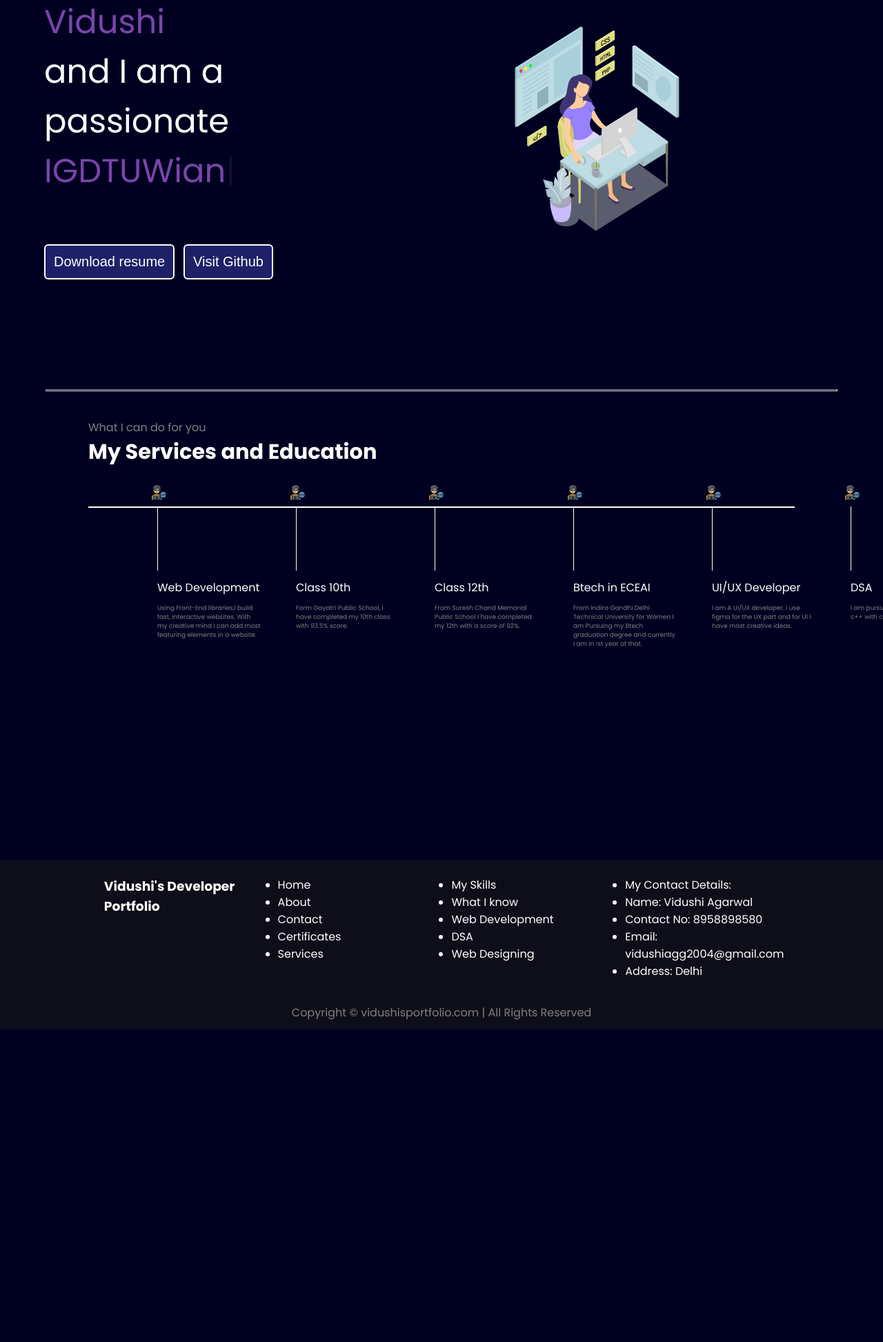
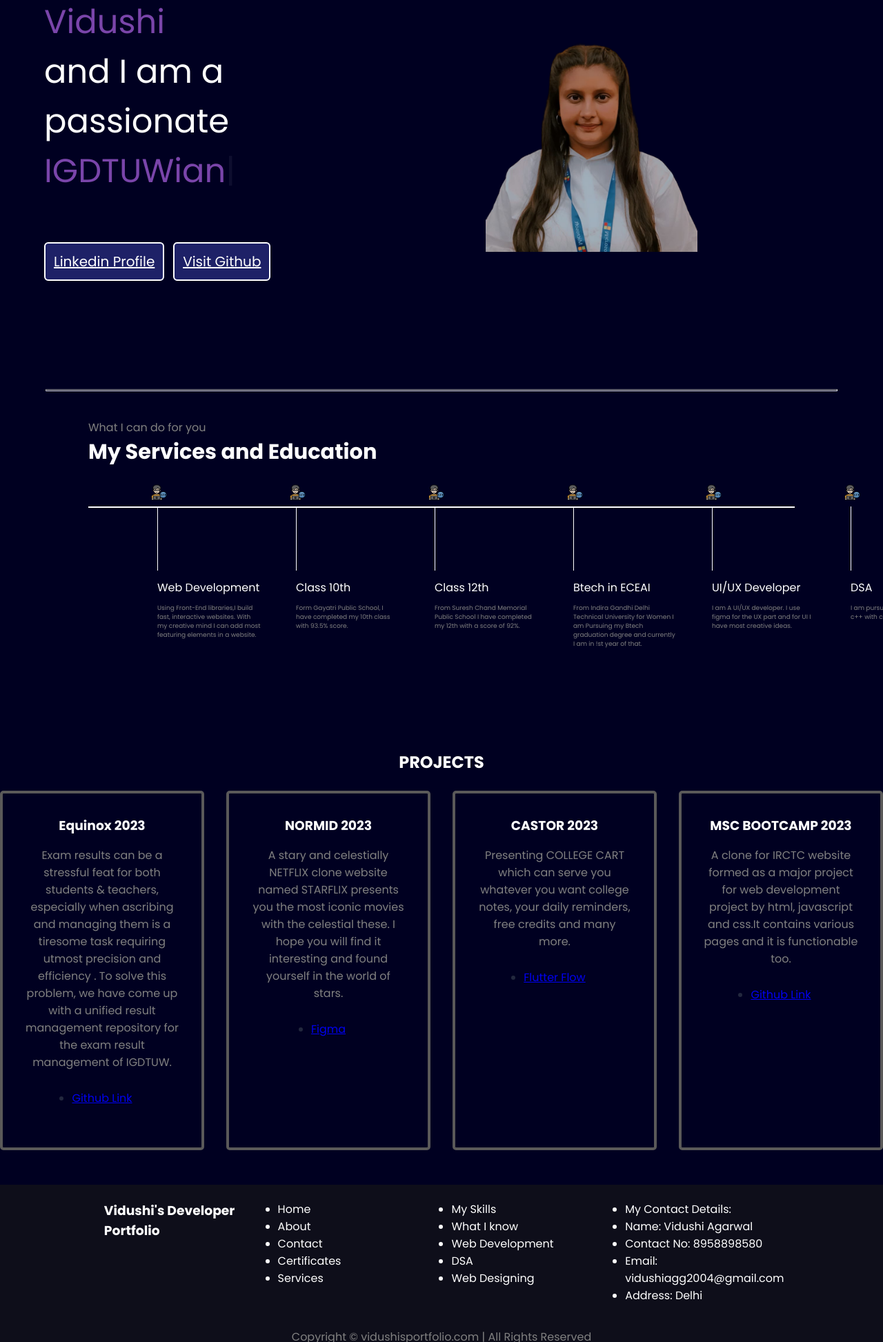
Before and after one commit to Agarwalvidu/VidushiAgarwal_portfolio, a plain HTML site: page index.html in a window 1280 px wide. Shown: the part 264-2209 px from the top of the page at 69% size. Before the commit the page ends 1756 px from the top, so only its background shows below. Drawn offline with nearby package versions, Linux system fonts and the light colour scheme.

Commit message:
portflio website

```diff
--- a/index.html
+++ b/index.html
@@ -18,11 +18,11 @@
             <div class="left">Vidushi's Portfolio</div>
             <div class="right">
                 <ul>
-                    <li><a href="/">Home</a></li>
-                    <li><a href="/">About</a></li>
-                    <li><a href="/">Services</a></li>
-                    <li><a href="/">Past Projects</a></li>
-                    <li><a href="/">Contact Me</a></li>
+                    <li><a href="#home">Home</a></li>
+                    <li><a href="#about">About</a></li>
+                    <li><a href="#services">Services</a></li>
+                    <li><a href="#pastprojects">Past Projects</a></li>
+                    <li><a href="#contact">Contact Me</a></li>
                 </ul>
             </div>
         </nav>
@@ -35,18 +35,19 @@
 
                 <span id="element"></span>
                 <div class="buttons">
-                    <button class="btn">Download resume</button>
-                    <button class="btn">Visit Github</button>
+                    <a class="btn" href="https://www.linkedin.com/in/vidushi-agarwal-a95885256/"> Linkedin Profile</a>
+                    <a class="btn" href="https://github.com/Agarwalvidu"> Visit Github</a>
                 </div>
             </div>
             <div class="rightSection">
-                <img src="images/—Pngtree—illustration of female programmer at_6006375.png"
-                    alt="">
+
+
+                <img src="images/portfolio-removebg-preview.png" alt="">
             </div>
 
         </section>
         <hr>
-        <section class="secondSection">
+        <section class="secondSection" id="about">
             <span class="text-gray">What I can do for you</span>
             <h1>My Services and Education</h1>
 
@@ -123,6 +124,66 @@
             </div>
         </section>
     </main>
+
+          <!-- Projects -->
+          <section id="projects" class="section projects">
+            <h2 class="section__title">PROJECTS</h2>
+
+            <div class="projects__grid">
+              <div class="project">
+                <h3>Equinox 2023</h3>
+                <p class="project__description">
+                    Exam results can be a stressful feat for both students & teachers, especially when ascribing and managing them is a tiresome task requiring utmost precision and efficiency . To solve this problem, we have come up with a unified result management repository for the exam result management of IGDTUW.
+                </p>
+                <ul class="project__stack">
+                  <li class="project__stack-item"><a href="https://github.com/Agarwalvidu/Equinox23_TripleCrescents">Github Link</a></li>
+
+                </ul>
+
+
+               </div>
+
+              <div class="project">
+                <h3>NORMID 2023</h3>
+                <p class="project__description">
+                    A stary and celestially NETFLIX clone website named STARFLIX presents you the most iconic movies with the celestial these. I hope you will find it interesting and found yourself in the world of stars.
+                </p>
+                <ul class="project__stack">
+                  <li class="project__stack-item"><a href="https://www.figma.com/file/TvDvXtkkWMvCteUtUVLTiI/StarFlix?type=design&node-id=0-1&mode=design&t=4kva9rg7N8fvhf4d-0">Figma</a></li>
+
+                </ul>
+
+
+             </div>
+             <div class="project">
+                <h3>CASTOR 2023</h3>
+                <p class="project__description">
+                    Presenting COLLEGE CART which can serve you whatever you want college notes, your daily reminders, free credits and many more.
+                </p>
+                <ul class="project__stack">
+                  <li class="project__stack-item"><a href="https://app.flutterflow.io/share/castor-vz229k">Flutter Flow</a></li>
+
+                </ul>
+
+
+             </div>
+
+             <div class="project">
+                <h3>MSC BOOTCAMP 2023</h3>
+                <p class="project__description">
+                    A clone for IRCTC website formed as a major project for web development project by html, javascript and css.It contains various pages and it is functionable too.
+                </p>
+                <ul class="project__stack">
+                  <li class="project__stack-item"><a href="https://github.com/Agarwalvidu/IRCTC_WebsiteClone">Github Link</a></li>
+
+                </ul>
+
+
+             </div>
+
+
+            </div>
+          </section>
     <footer>
         <div class="footer">
             <div class="footer-first">
@@ -160,6 +221,68 @@
             Copyright &#169; vidushisportfolio.com | All Rights Reserved
         </div>
     </footer>
+    <script>
+        // Handle the scroll event when clicking on the "About" link
+        document.querySelector('a[href="#home"]').addEventListener('click', function (event) {
+            event.preventDefault(); // Prevent the default link behavior
+
+            // Scroll up by 100 pixels
+            window.scrollBy({
+                top: 10,
+                behavior: 'smooth'
+            });
+        });
+    </script>
+    <script>
+        // Handle the scroll event when clicking on the "About" link
+        document.querySelector('a[href="#about"]').addEventListener('click', function (event) {
+            event.preventDefault(); // Prevent the default link behavior
+
+            // Scroll up by 100 pixels
+            window.scrollBy({
+                top: 150,
+                behavior: 'smooth'
+            });
+        });
+    </script>
+
+<script>
+    // Handle the scroll event when clicking on the "About" link
+    document.querySelector('a[href="#services"]').addEventListener('click', function (event) {
+        event.preventDefault(); // Prevent the default link behavior
+
+        // Scroll up by 100 pixels
+        window.scrollBy({
+            top: 500,
+            behavior: 'smooth'
+        });
+    });
+</script>
+<script>
+    // Handle the scroll event when clicking on the "About" link
+    document.querySelector('a[href="#pastprojects"]').addEventListener('click', function (event) {
+        event.preventDefault(); // Prevent the default link behavior
+
+        // Scroll up by 100 pixels
+        window.scrollBy({
+            top: 1100,
+            behavior: 'smooth'
+        });
+    });
+</script>
+
+<script>
+    // Handle the scroll event when clicking on the "About" link
+    document.querySelector('a[href="#contact"]').addEventListener('click', function (event) {
+        event.preventDefault(); // Prevent the default link behavior
+
+        // Scroll up by 100 pixels
+        window.scrollBy({
+            top: 280,
+            behavior: 'smooth'
+        });
+    });
+</script>
 
     <script src="https://unpkg.com/typed.js@2.0.16/dist/typed.umd.js"></script>
     <!-- Setup and start animation! -->
@@ -171,6 +294,7 @@
     </script>
 
 
+
 </body>
 
 </html>
--- a/style.css
+++ b/style.css
@@ -101,7 +101,7 @@ main hr {
 .secondSection {
     max-width: 80vw;
     margin: auto;
-    height: 80vh;
+    height: 50vh;
 }
 
 .secondSection h1 {
@@ -170,3 +170,59 @@ footer .footer-rights {
     color: gray;
     padding: 12px 0;
 }
+.section {
+    margin-top: 5em;
+  }
+
+  .section__title {
+    text-align: center;
+    margin-bottom: 1em;
+    text-transform: uppercase;
+  }
+
+  .projects__grid {
+    max-width: 1400px;
+    margin: 0 auto;
+    display: grid;
+    grid-template-columns: repeat(auto-fit, minmax(18em, 1fr));
+    grid-gap: 2em;
+  }
+
+  .project {
+    padding: 2em;
+    margin: 0 auto;
+    text-align: center;
+    box-shadow: var(--shadow);
+    transition: transform 0.2s linear;
+    border: 4px solid #5a5959; /* Add border */
+    border-radius: 5px;
+    margin-top: 0%;
+    margin-bottom: 50px;
+  }
+
+  .project:hover {
+    transform: translateY(-7px);
+  }
+
+  .project__description {
+    margin-top: 1em;
+    color:rgb(128, 128, 128);
+  }
+
+  .project__stack {
+    display: flex;
+    flex-wrap: wrap;
+    justify-content: center;
+    margin: 1.2em 0;
+  }
+
+  .project__stack-item {
+    margin: 0.5em;
+    font-weight: 500;
+    font-size: 1 rem;
+    color:#23283e;
+  }
+
+  .project .link--icon {
+    margin-left: 0.5em;
+  }
```
Also changed, not shown: images/portfolio-removebg-preview.png (added).
